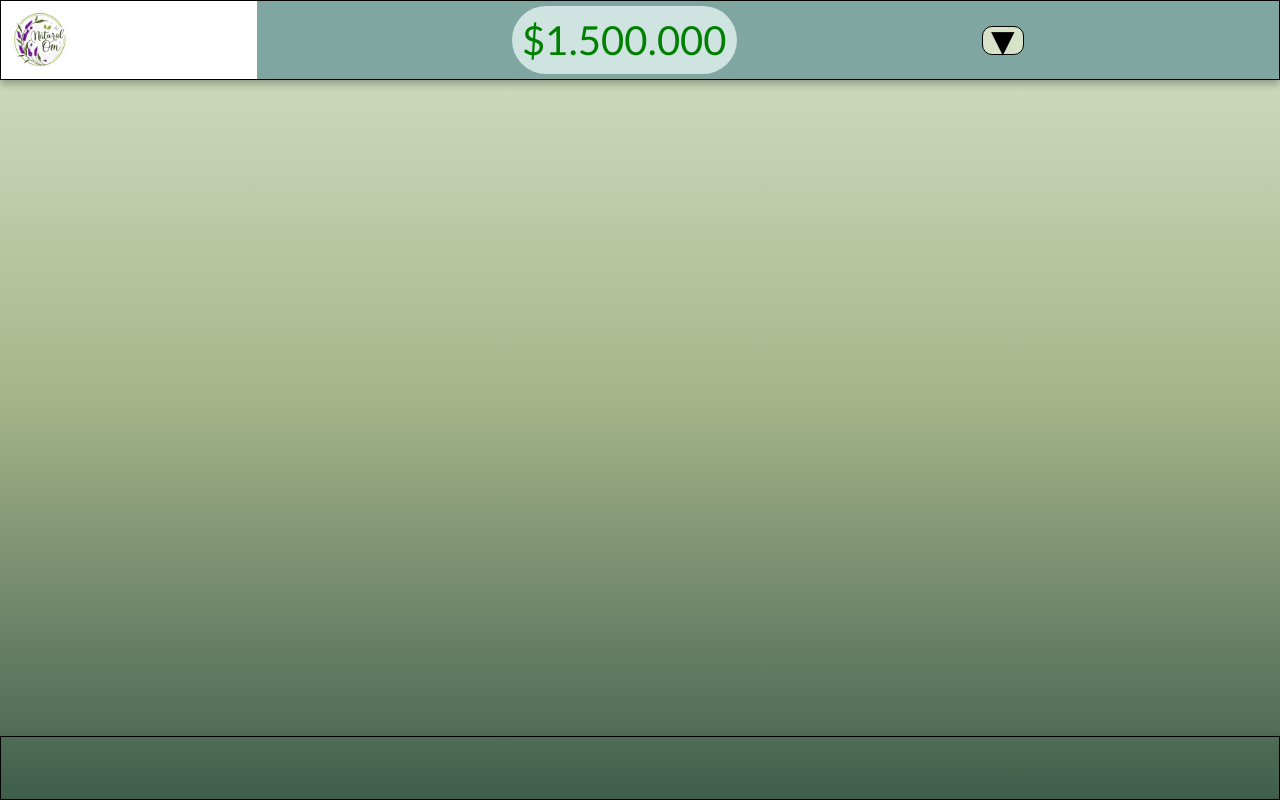
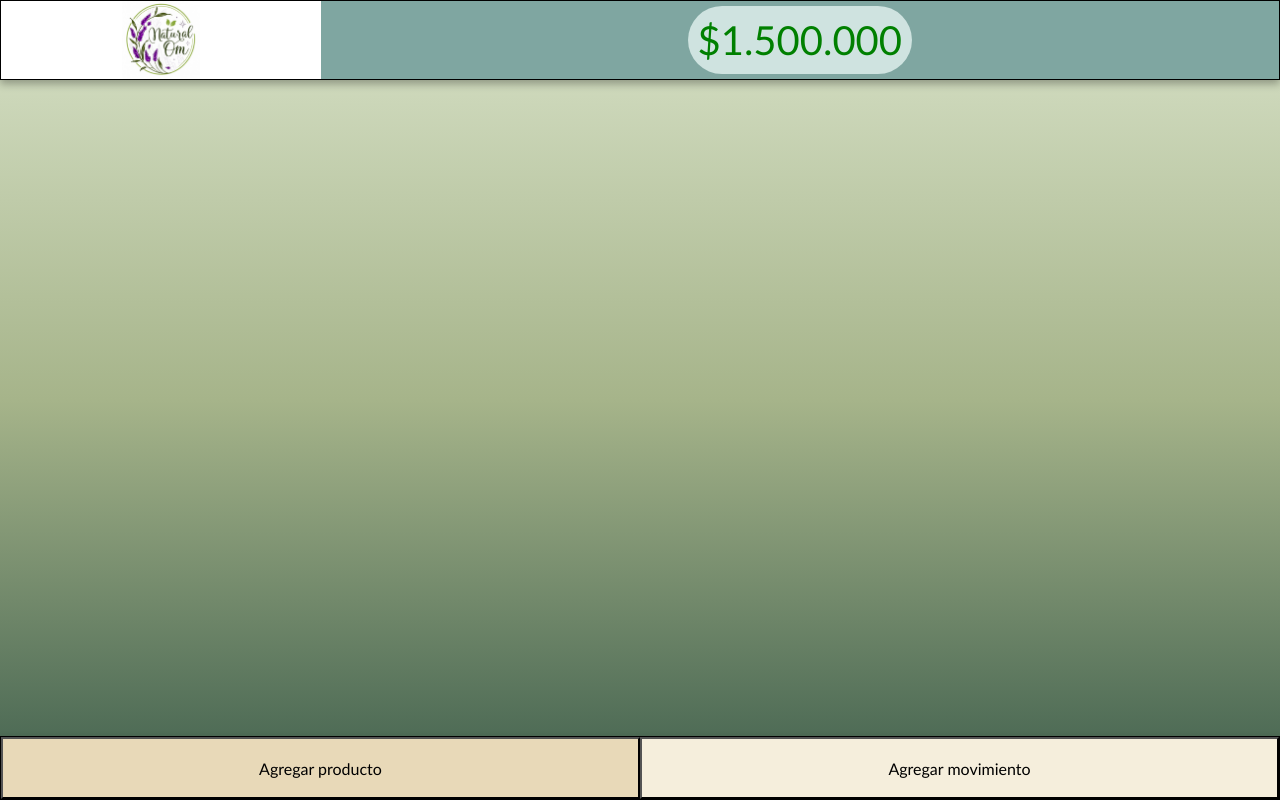
Before and after one commit to TobiasIvanGodoy/NaturalOM_interfaz, a plain HTML site: page index.html in a window 1280 px wide. Drawn offline with Linux system fonts and the light colour scheme.

Commit message:
optimizacion de codigo

```diff
--- a/index.html
+++ b/index.html
@@ -4,22 +4,26 @@
     <meta charset="UTF-8">
     <meta name="viewport" content="width=device-width, initial-scale=1.0">
     <title> Natural OM </title>
+    <link rel="icon" type="image/jpg" href="diseño/logo_sin_redes.jpg">
     <link rel="stylesheet" href="style.css">
 </head>
 <body>
+    <div class="sombra oculto"></div>
     <div id="superior" class="contenedorHUD animacion1">
         <div id="brand">
             <img src="diseño/logo_sin_redes.jpg" id="logo"></img>
         </div>
         <div id="balance">
             <p id="saldo">$1.500.000</p> <!-- Aca despues voy a implementar que se muestre el balance de la cuenta -->
-            <button>
-                <p>▼</p>
-            </button>
         </div>
     </div>
     <div id="inferior" class="contenedorHUD animacion1">
-
+        <button id="btnProducto">
+            <p>Agregar producto</p>
+        </button>
+        <button id="btnMovimiento">
+            <p>Agregar movimiento</p>
+        </button>
     </div>
     <script src="script.js"></script>
 </body>
--- a/style.css
+++ b/style.css
@@ -20,8 +20,20 @@ body {
     align-items: center;
 }
 
+/* Sombra para menus superpuestos */
+
+.oculto {
+    display: none;
+}
+
+.sombra {
+    background-color: rgb(0, 0, 0, 0.6);
+    z-index: 2;
+    position: fixed;
+    inset: 0;
+}
+
 /* HUD superior */
-
 
 .contenedorHUD {
     display: flex;
@@ -41,27 +53,22 @@ body {
 #superior {
     height: 10vh;
     top: 0;
-
 }
 
 #brand {
     display: flex;
     flex: row;
-    gap: 1%;
-    align-items: center;
+    justify-content: space-evenly;
 
-    width: 20%;
+    width: 25%;
     height: 100%;
-    padding: 10px;
 
     background-color: white;
 }
 
 #logo {
-    max-width: 100%;
-    max-height: 100%;
-    border-radius: 100px;
-    overflow: hidden;
+    aspect-ratio: 1/1;
+    height: 100%;
 }
 
 #balance {
@@ -70,7 +77,7 @@ body {
     justify-content: space-evenly;
     align-items: center;
 
-    width: 80%;
+    width: 75%;
     height: 100%;
     padding: 10px;
 
@@ -86,28 +93,6 @@ body {
     font-family: Calibri;
     font-size: 5vh;
     color: green;
-}
-
-#balance button {
-    height: 50%;
-    aspect-ratio: 1/1;
-
-    display: flex;
-    flex-direction: row;
-    align-items: center;
-
-    background-color: #D8E2C8;
-
-    border-radius: 10px;
-    border-style: solid;
-    border-width: 1px;
-
-    font-family: Calibri;
-    font-size: 5vh;
-}
-
-#balance button:hover {
-    background-color: #A6B48A;
 }
 
 .animacion1 {
@@ -131,15 +116,27 @@ body {
     bottom: 0;
 }
 
+button {
+    height: 100%;
+    width: 50%;
 
+    font-family: Calibri;
+    font-size: 2vh;
+}
 
+button:hover {
+    filter: brightness(0.7);
+}
 
+#btnProducto {
+    background-color: #E8D9B8;
+}
 
+#btnMovimiento {
+    background-color: #F5EEDC;
+}
 
-
-
-
-
+/* Tabla de productos */
 
 table {
     border-collapse: collapse;
@@ -298,9 +295,6 @@ table button {
 
 }
 
-.oculto {
-    display: none;
-}
 
 /*IDs*/
 
```
